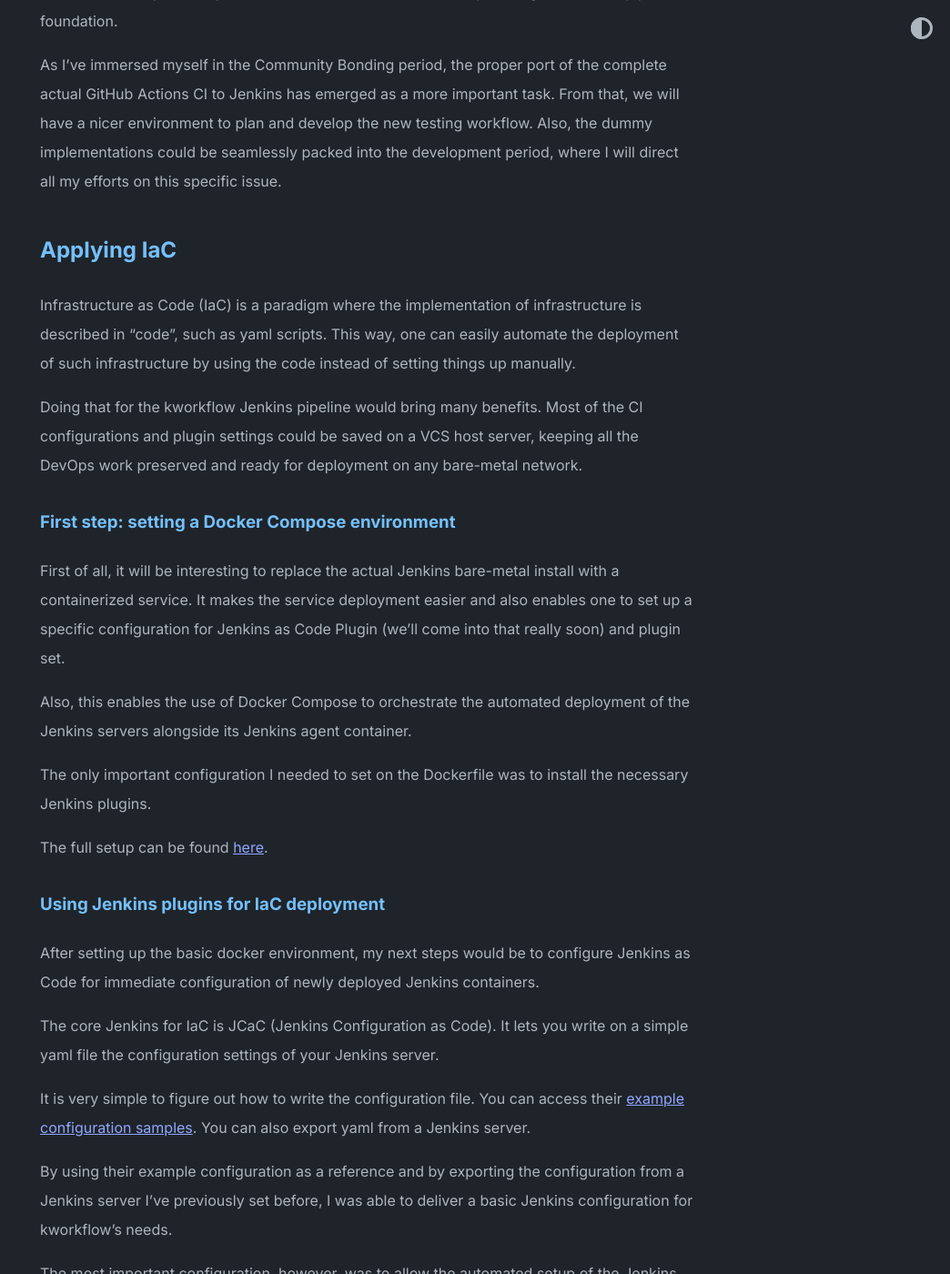
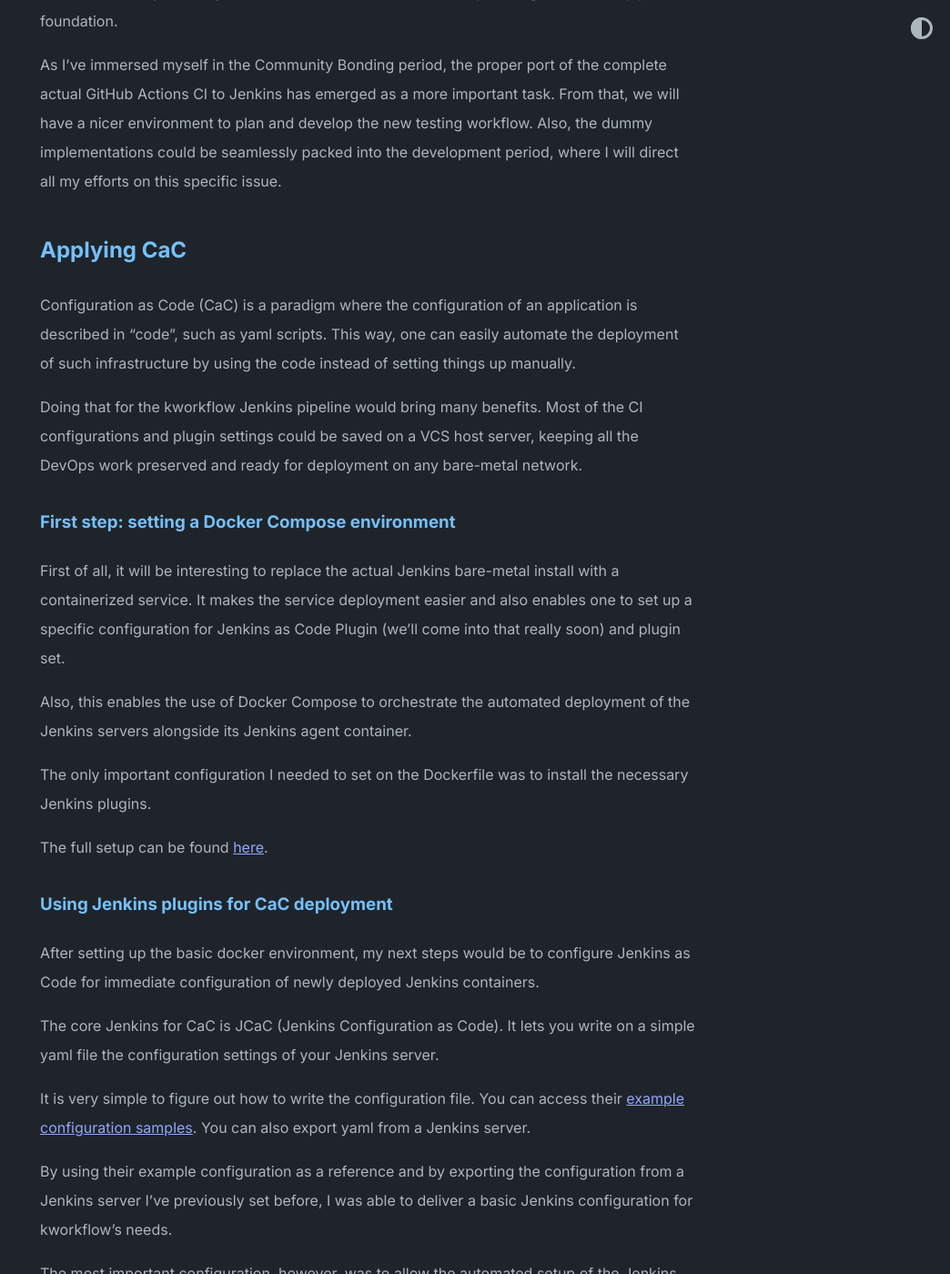
Before and after one commit to MarceloSpessoto/MarceloSpessoto.github.io, a Jekyll site: the page built from _posts/2024-05-19-implementing-jenkins-as-code.md, in a window 1280 px wide and 1400 px high, scrolled down 424 px. Shown: the whole window at 91% size, without its empty margins (236-1280 px from the left). Built offline with Jekyll 4.4.1, drawn with Linux system fonts in a browser that asks for light colours; some of the changed text lies outside the part shown.

Commit message:
_posts: Fix as Code terminology
Signed-off-by: Marcelo Mendes Spessoto Junior <marcelomspessoto@gmail.com>

```diff
--- a/_posts/2024-05-19-implementing-jenkins-as-code.md
+++ b/_posts/2024-05-19-implementing-jenkins-as-code.md
@@ -16,9 +16,9 @@ Actions CI to Jenkins has emerged as a more important task. From that, we will h
 to plan and develop the new testing workflow. Also, the dummy implementations could be seamlessly packed
 into the development period, where I will direct all my efforts on this specific issue.
 
-## Applying IaC
+## Applying CaC
 
-Infrastructure as Code (IaC) is a paradigm where the implementation of infrastructure is described in "code",
+Configuration as Code (CaC) is a paradigm where the configuration of an application is described in "code",
 such as yaml scripts. This way, one can easily automate the deployment of such infrastructure by using the
 code instead of setting things up manually.
 
@@ -39,11 +39,11 @@ The only important configuration I needed to set on the Dockerfile was to instal
 
 The full setup can be found [here](https://github.com/MarceloSpessoto/jenkins-kw-infra).
 
-### Using Jenkins plugins for IaC deployment
+### Using Jenkins plugins for CaC deployment
 
 After setting up the basic docker environment, my next steps would be to configure Jenkins as Code for immediate configuration of newly deployed Jenkins containers.
 
-The core Jenkins for IaC is JCaC (Jenkins Configuration as Code). It lets you write on a simple yaml file the configuration settings of your Jenkins server.
+The core Jenkins for CaC is JCaC (Jenkins Configuration as Code). It lets you write on a simple yaml file the configuration settings of your Jenkins server.
 
 It is very simple to figure out how to write the configuration file. You can access their [example configuration samples](https://github.com/jenkinsci/configuration-as-code-plugin/tree/master/demos). You can also export yaml from a Jenkins server.
 
```
Also changed, not shown: _posts/2024-07-20-my-post-midterm-evaluation-progress-on-gsoc.md (+1 -1 lines).
